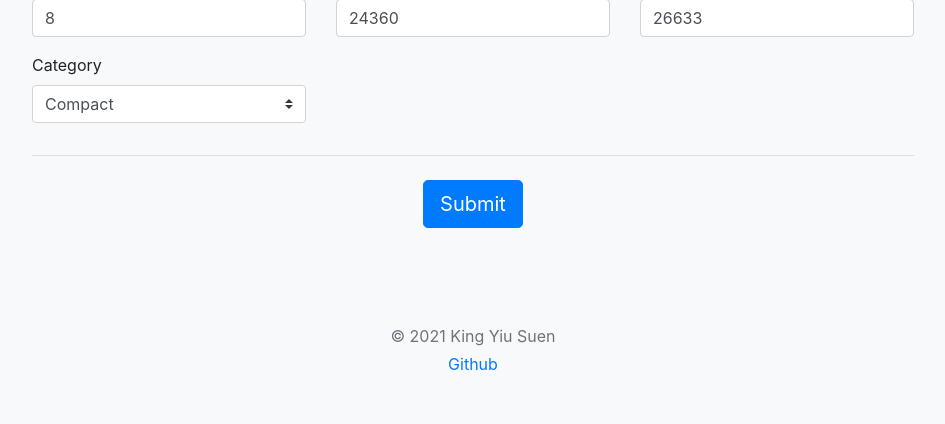
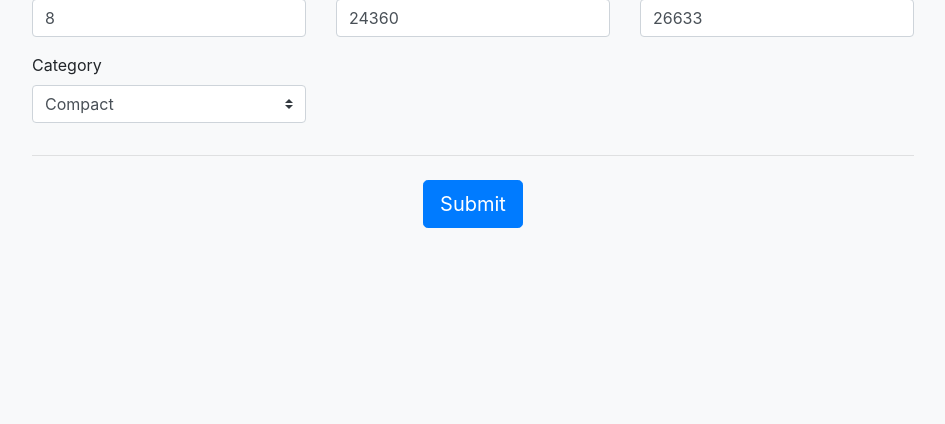
Before and after one commit to gaurav9508/Car-Insurance-Fraud-Detector, a Flask app: page / in a window 1280 px wide. Shown: the part 1090-1514 px from the top of the page, without its empty margins (167-1112 px from the left). After the commit the page ends 1318 px from the top, so only its background shows below. Run offline with Flask 2, Linux system fonts and the light colour scheme; parts of the project's set-up code (start-up, migrations or seed data) failed here and were passed over; some libraries are stand-ins or nearby versions.

Commit message:
updateed requirement

```diff
--- a/requirements.txt
+++ b/requirements.txt
@@ -2,7 +2,7 @@ flask==2.0.2
 pandas==1.3.4
 matplotlib==3.4.3
 numpy==1.21.0
-scikit-learn==1.0
+scikit-learn==1.1.3
 seaborn==0.11.2
 xgboost==1.7.2
 imbalanced-learn==0.10.1
--- a/src/templates/base.html
+++ b/src/templates/base.html
@@ -21,12 +21,12 @@
       </div>
     </div>
 
-    <footer class="my-5 pt-5 text-muted text-center text-small">
+    <!-- <footer class="my-5 pt-5 text-muted text-center text-small">
       <p class="mb-1">&copy; 2021 King Yiu Suen</p>
       <ul class="list-inline">
         <li class="list-inline-item"><a href="https://github.com/kingyiusuen/travelers-insurance-fraud">Github</a></li>
       </ul>
-    </footer>
+    </footer> -->
 
     <!-- Optional JavaScript -->
     <!-- jQuery first, then Popper.js, then Bootstrap JS -->
```
